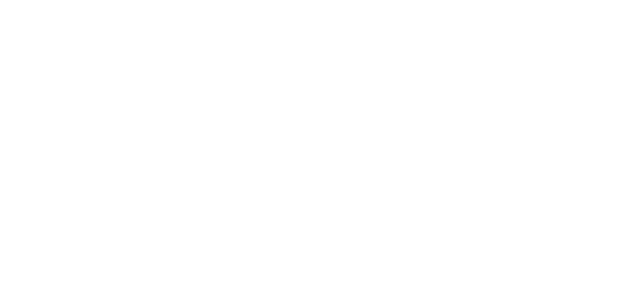
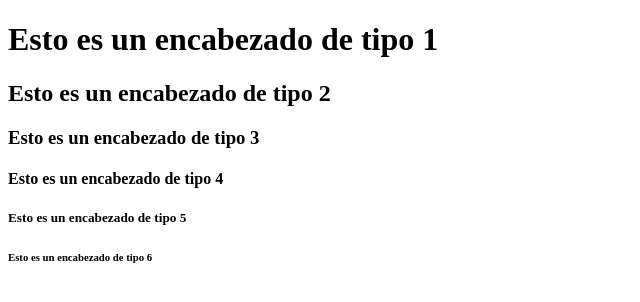
Before and after one commit to ZabDi10/HTML, a plain HTML site: page Actividades/Actividad7.html in a window 1280 px wide. Shown: the whole page, without its empty margins (0-640 px from the left). Drawn offline with Linux system fonts and the light colour scheme.

Commit message:
20-05-2023

```diff
--- a/Actividades/Actividad7.html
+++ b/Actividades/Actividad7.html
@@ -7,6 +7,11 @@
     <title>Actividad 7</title>
 </head>
 <body>
-
+    <h1>Esto es un encabezado de tipo 1</h1>
+    <h2>Esto es un encabezado de tipo 2</h2>
+    <h3>Esto es un encabezado de tipo 3</h3>
+    <h4>Esto es un encabezado de tipo 4</h4>
+    <h5>Esto es un encabezado de tipo 5</h5>
+    <h6>Esto es un encabezado de tipo 6</h6>
 </body>
 </html>
```
Also changed, not shown: Actividades/Actividad8.html (+13 -0 lines).
